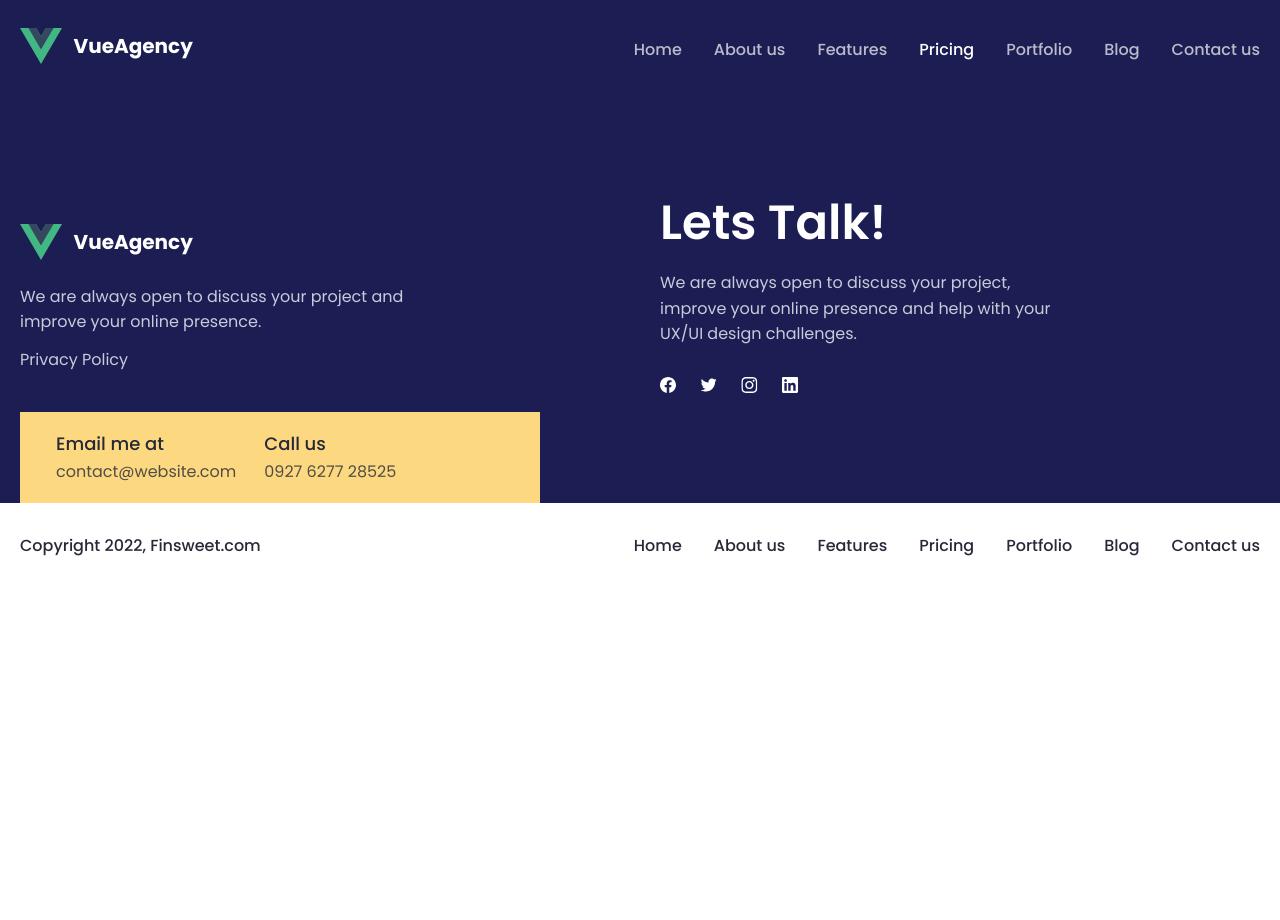
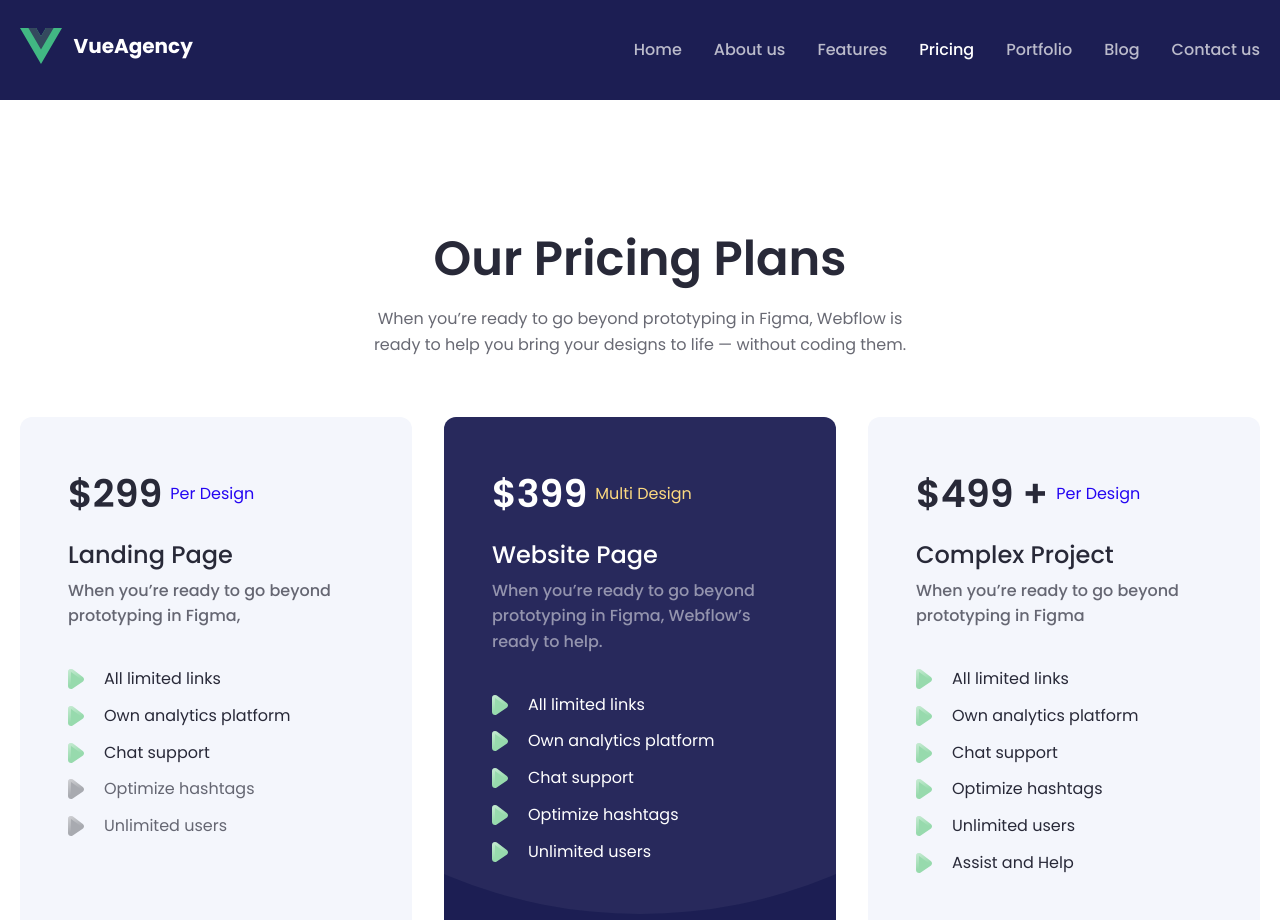
Before and after one commit to danelian/vueagency, a Vue app: page /pricing in a window 1280 px wide. Shown: the top 920 px of the page. Before the commit the page ends 800 px from the top, so only its background shows below. Built offline with nearby package versions, Linux system fonts and the light colour scheme.

Commit message:
section pricing - desktop & adaptation

```diff
--- a/src/assets/main.css
+++ b/src/assets/main.css
@@ -100,6 +100,25 @@ section {
   background-color: #fde4a6;
 }
 
+.button-second {
+  display: inline-flex;
+  align-items: center;
+  justify-content: center;
+  padding: 23px 48px;
+  font-size: 18px;
+  font-weight: 500;
+  line-height: 1;
+  text-decoration: none;
+  color: var(--white-color);
+  border-radius: 50px;
+  border: 0;outline: none;
+  background-color: var(--dark-blue-color);
+  transition: all .3s ease;
+}
+.button-second:hover {
+  background-color: #535460;
+}
+
 .link-witharrow {
   display: inline-flex;
   align-items: center;
@@ -191,7 +210,8 @@ section {
   .row-buttons button:not(:last-child) {
     margin-right: 20px;
   }
-  .button-primary {
+  .button-primary,
+  .button-second {
     padding: 16px 28px;
     font-size: 16px;
   }
@@ -237,7 +257,8 @@ section {
     margin-right: 0;
     margin-bottom: 20px;
   }
-  .button-primary {
+  .button-primary,
+  .button-second {
     width: 100%;
   }
   .link-witharrow {
--- /dev/null
+++ b/src/components/blocks/PricingBlock.vue
@@ -0,0 +1,197 @@
+<script>
+export default {
+  props: {
+    tariffs: Array,
+  }
+}
+</script>
+
+<template>
+  <section class="pricing-block">
+    <div class="container">
+      <div class="heading">
+        <h2 class="title-h2">Our Pricing Plans</h2>
+        <p>When you’re ready to go beyond prototyping in Figma, Webflow is ready to help you bring your designs to life — without coding them.</p>
+      </div>
+      <div class="pricing-block__cards">
+        <div v-for="(tariff, index) in tariffs" :key="index" class="price-card" :class="{ 'primary-price': index === 1 }">
+          <div class="price-card__heading">
+            <div class="title-h3">{{ tariff.price }}</div>
+            <span>{{ tariff.per }}</span>
+          </div>
+          <h3 class="title-h6">{{ tariff.title }}</h3>
+          <p>{{ tariff.description }}</p>
+          <div class="points">
+            <div v-for="(point, pointIndex) in tariff.points" :key="pointIndex" class="point" :class="{ 'point-true': point.included, 'point-false': !point.included }">{{ point.text }}</div>
+          </div>
+          <button type="button" :class="{ 'button-primary': index === 1, 'button-second': index !== 1 }">Get started</button>
+        </div>
+      </div>
+    </div>
+  </section>
+</template>
+
+<style lang="scss" scoped>
+.pricing-block {
+  .heading {
+    margin: 0 auto 60px;
+    max-width: 560px;
+    text-align: center;
+  }
+  &__cards {
+    display: grid;
+    grid-template-columns: repeat(3, 1fr);
+    gap: 32px;
+    width: 100%;
+  }
+}
+.price-card {
+  display: flex;
+  flex-direction: column;
+  padding: 52px 48px;
+  width: 100%;
+  border-radius: 12px;
+  background-color: var(--grey-color);
+  &__heading {
+    display: flex;
+    align-items: center;
+    justify-content: flex-start;
+    margin-bottom: 20px;
+    .title-h3 {
+      margin-bottom: 0;
+    }
+    span {
+      display: block;
+      margin-left: 8px;
+      font-size: 16px;
+      color: var(--royal-blue-color);
+    }
+  }
+  .title-h6 {
+    font-weight: 500;
+  }
+  &>p {
+    font-weight: 500;
+    margin-bottom: 40px;
+  }
+  .button-second,
+  .button-primary {
+    margin: auto auto 0 auto;
+    width: 260px;
+  }
+  &.primary-price {
+    position: relative;
+    overflow: hidden;
+    color: var(--white-color);
+    background-color: var(--tint-blue-color);
+    z-index: 0;
+    &::before {
+      content: '';
+      position: absolute;
+      bottom: 20%;
+      left: 50%;
+      transform: translateX(-50%);
+      width: 1000px;
+      height: 1000px;
+      border-radius: 50%;
+      background-color: rgba(255,255,255,.05);
+      z-index: -1;
+    }
+    .price-card__heading {
+      .title-h3 {
+        color: var(--white-color);
+      }
+      span {
+        color: var(--yellow-color);
+      }
+    }
+    .title-h6 {
+      color: var(--white-color);
+    }
+    &>p {
+      color: rgba(255,255,255,.5);
+    }
+    .point {
+      color: var(--white-color);
+    }
+  }
+}
+.point {
+  &s {
+    display: flex;
+    flex-direction: column;
+    width: 100%;
+    margin-bottom: 48px;
+  }
+  position: relative;
+  padding-left: 36px;
+  width: 100%;
+  font-size: 16px;
+  line-height: 1.3;
+  color: var(--dark-blue-color);
+  &:not(:last-child) {
+    margin-bottom: 16px;
+  }
+  &::before {
+    content: '';
+    position: absolute;
+    top: 0;
+    left: 0;
+    width: 16px;
+    height: 20px;
+    background-repeat: no-repeat;
+    background-size: contain;
+  }
+  &-true {
+    &::before {
+      background-image: url('../../../public/icons/point-true.svg');
+    }
+  }
+  &-false {
+    color: var(--font-color);
+    &::before {
+      background-image: url('../../../public/icons/point-false.svg');
+    }
+  }
+}
+
+@media screen and (max-width: 1200px) {
+  .pricing-block {
+    .heading {
+      margin-bottom: 48px;
+    }
+    &__cards {
+      gap: 20px;
+    }
+  }
+  .price-card {
+    padding: 24px 20px;
+  }
+}
+
+@media screen and (max-width: 1024px) {
+  .pricing-block {
+    .heading {
+      margin-bottom: 40px;
+    }
+    &__cards {
+      grid-template-columns: repeat(1, 1fr);
+    }
+  }
+  .price-card {
+    padding: 36px 28px;
+    &>p {
+      margin-bottom: 28px;
+    }
+    .button-second,
+    .button-primary {
+      width: 100%;
+    }
+  }
+  .point {
+    &s {
+      margin-bottom: 36px;
+    }
+  }
+}
+</style>
--- a/src/pages/Pricing.vue
+++ b/src/pages/Pricing.vue
@@ -1,7 +1,20 @@
-<script setup>
+<script>
+import { useStore } from '@/store'
+import PricingBlock from '@/components/blocks/PricingBlock.vue'
 
+export default {
+  components: {
+    PricingBlock,
+  },
+  setup() {
+    const store = useStore();
+    return {
+      tariffs: store.tariffs,
+    }
+  }
+}
 </script>
 
 <template>
-
+  <PricingBlock :tariffs="tariffs" />
 </template>
--- a/src/store.js
+++ b/src/store.js
@@ -129,5 +129,47 @@ export const useStore = defineStore({
         photo: 'sara-hardin.jpg',
       },
     ],
+    tariffs: [
+      {
+        price: '$299',
+        per: 'Per Design',
+        title: 'Landing Page ',
+        description: 'When you’re ready to go beyond prototyping in Figma, ',
+        points: [
+          { text: 'All limited links', included: true },
+          { text: 'Own analytics platform', included: true },
+          { text: 'Chat support', included: true },
+          { text: 'Optimize hashtags', included: false },
+          { text: 'Unlimited users', included: false },
+        ],
+      },
+      {
+        price: '$399',
+        per: 'Multi Design',
+        title: 'Website Page',
+        description: 'When you’re ready to go beyond prototyping in Figma, Webflow’s ready to help.',
+        points: [
+          { text: 'All limited links', included: true },
+          { text: 'Own analytics platform', included: true },
+          { text: 'Chat support', included: true },
+          { text: 'Optimize hashtags', included: true },
+          { text: 'Unlimited users', included: true },
+        ],
+      },
+      {
+        price: '$499 +',
+        per: 'Per Design',
+        title: 'Complex Project',
+        description: 'When you’re ready to go beyond prototyping in Figma',
+        points: [
+          { text: 'All limited links', included: true },
+          { text: 'Own analytics platform', included: true },
+          { text: 'Chat support', included: true },
+          { text: 'Optimize hashtags', included: true },
+          { text: 'Unlimited users', included: true },
+          { text: 'Assist and Help', included: true },
+        ],
+      },
+    ],
   }),
 });
```
Also changed, not shown: public/icons/point-false.svg (added), public/icons/point-true.svg (added).
